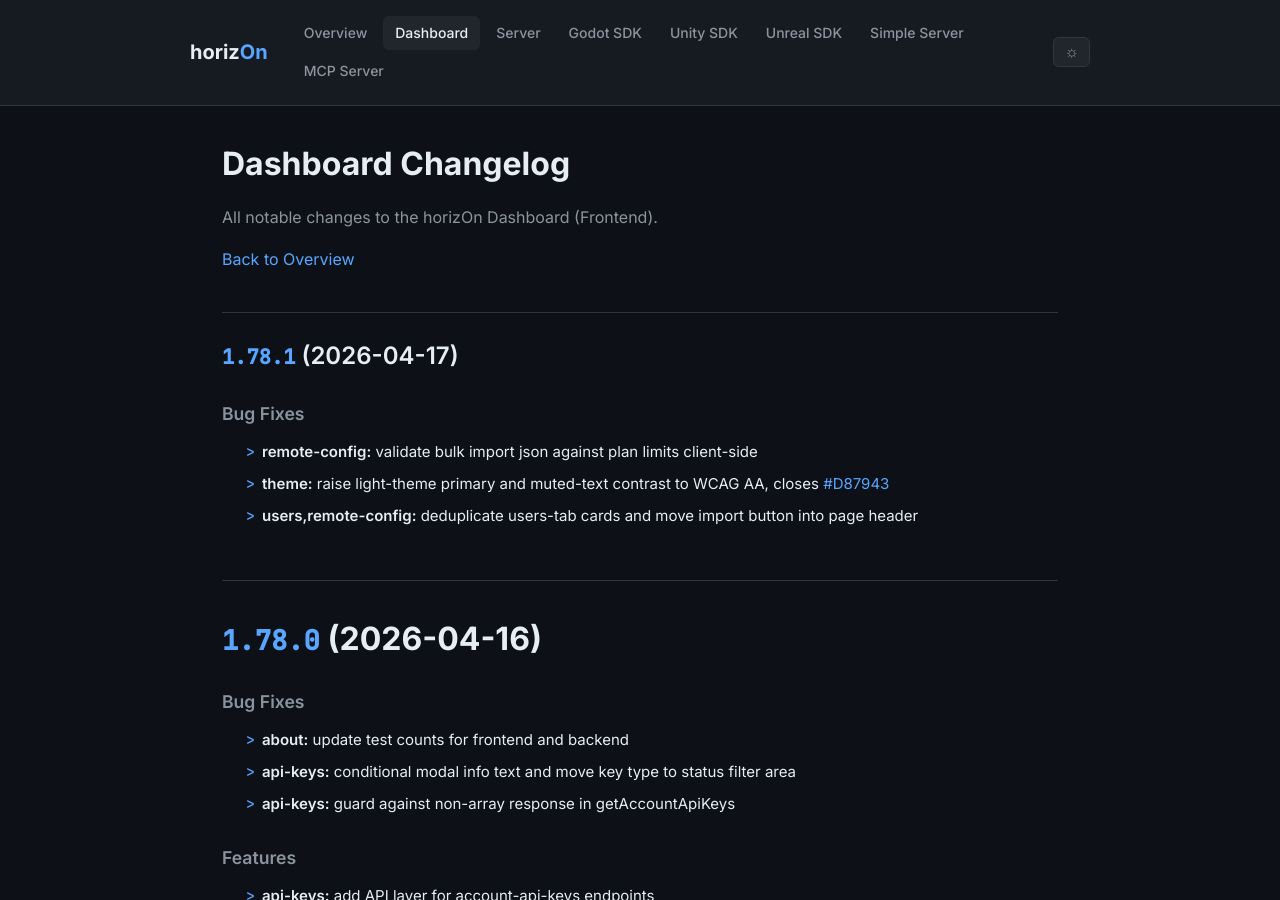
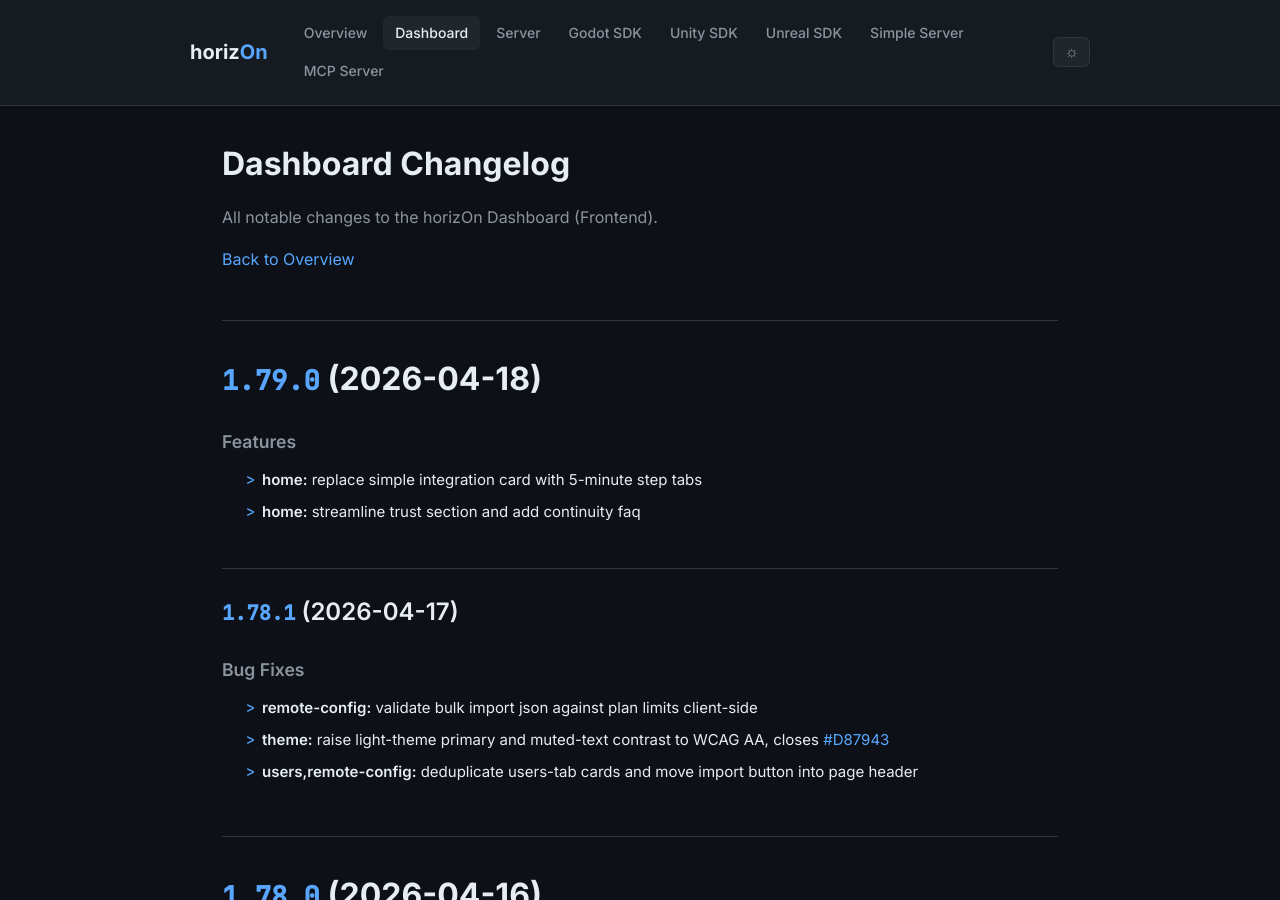
Before and after one commit to ProjectMakersDE/horizOn-Changelog, a Jekyll site: the page built from dashboard-changelog.md, in a window 1280 px wide and 900 px high. Built offline with Jekyll 4.4.1, drawn with Linux system fonts in a browser that asks for light colours.

Commit message:
chore: sync changelogs [skip ci]

```diff
--- a/dashboard-changelog.md
+++ b/dashboard-changelog.md
@@ -8,6 +8,14 @@ title: Dashboard Changelog
 All notable changes to the horizOn Dashboard (Frontend).
 
 [Back to Overview](.)
+
+# [1.79.0](https://github.com/ProjectMakersDE/horizOn-Dashboard/compare/v1.78.1...v1.79.0) (2026-04-18)
+
+
+### Features
+
+* **home:** replace simple integration card with 5-minute step tabs ([d534e98](https://github.com/ProjectMakersDE/horizOn-Dashboard/commit/d534e98dfccb5a9c56b42f4bfcdaff2dbcba9031))
+* **home:** streamline trust section and add continuity faq ([c103e12](https://github.com/ProjectMakersDE/horizOn-Dashboard/commit/c103e12e19d61484b357923c336aadc05106bd9d))
 
 ## [1.78.1](https://github.com/ProjectMakersDE/horizOn-Dashboard/compare/v1.78.0...v1.78.1) (2026-04-17)
 
```
Also changed, not shown: index.md (+1 -1 lines).
